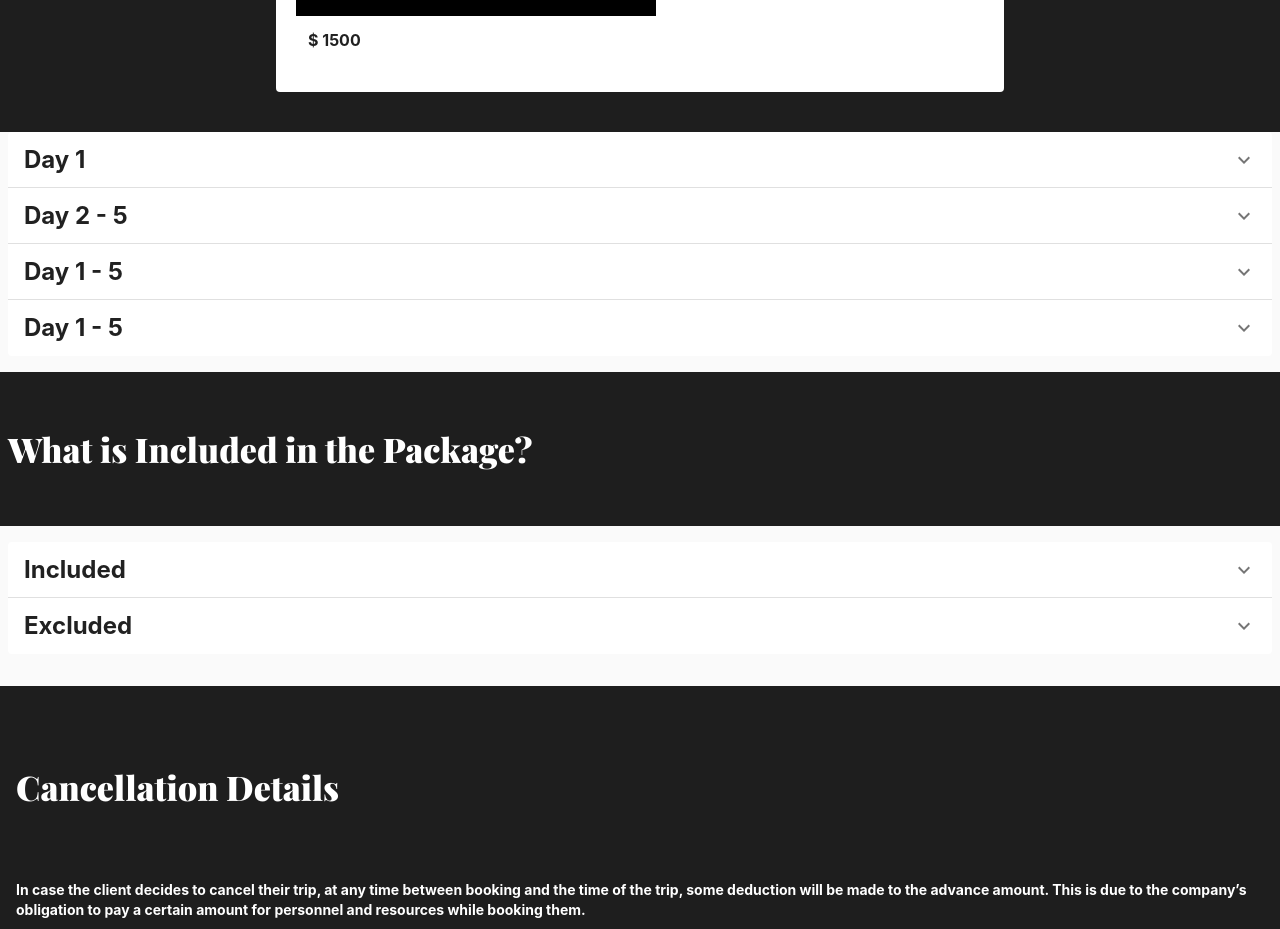
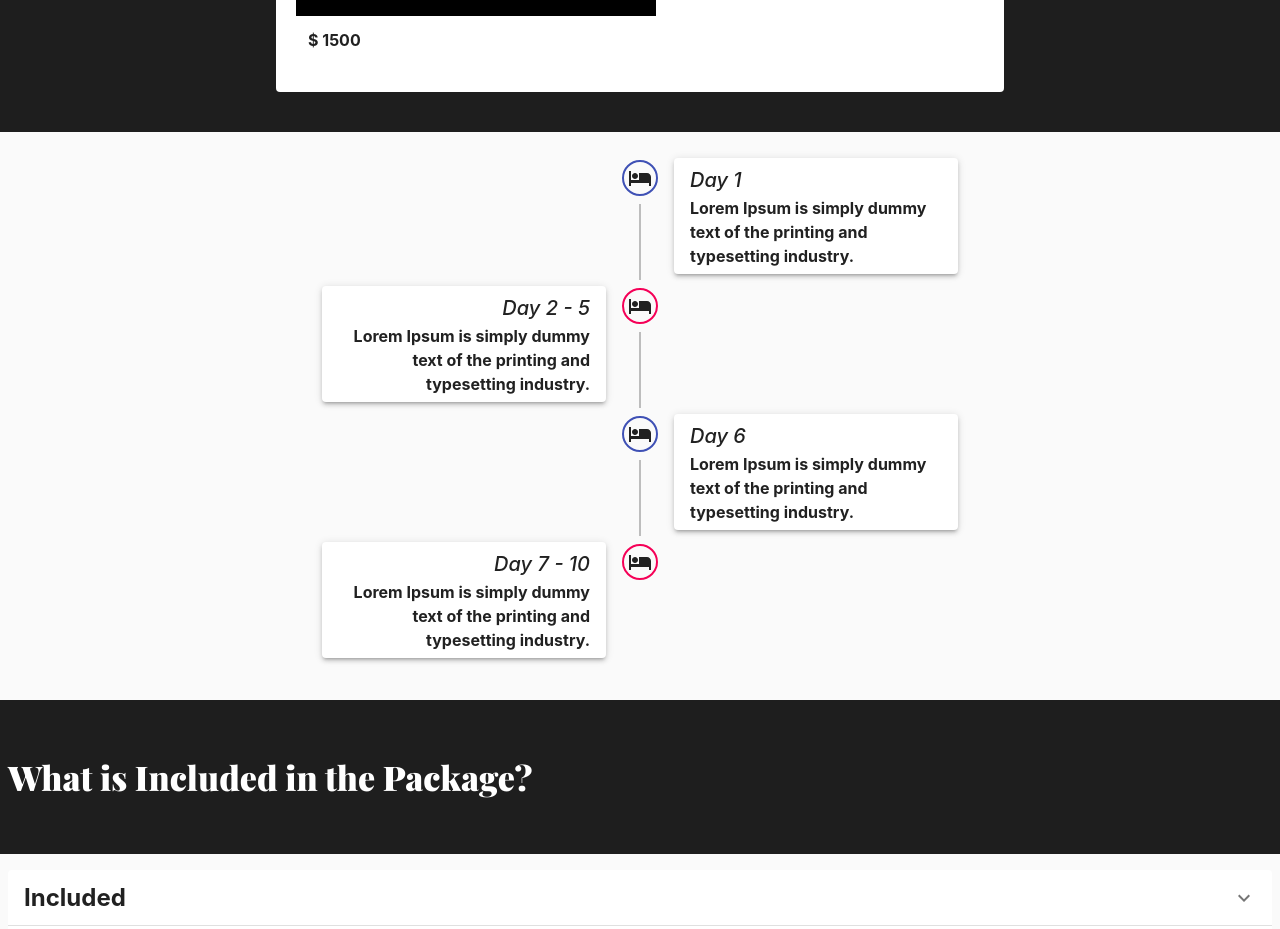
Before and after one commit to Seckrel/adventure_sport_nepal, a React (Create React App) app: page /ski in a window 1280 px wide. Shown: the part 2227-3156 px from the top of the page. Built offline with nearby package versions, Linux system fonts and the light colour scheme; a web font is replaced by a local one.

Commit message:
Itinerary changed to timeline

```diff
--- a/package.json
+++ b/package.json
@@ -5,6 +5,7 @@
   "dependencies": {
     "@material-ui/core": "^4.12.1",
     "@material-ui/icons": "^4.11.2",
+    "@material-ui/lab": "^4.0.0-alpha.60",
     "@testing-library/jest-dom": "^5.11.4",
     "@testing-library/react": "^11.1.0",
     "@testing-library/user-event": "^12.1.10",
--- a/src/recycle/ExpeditionObject.ts
+++ b/src/recycle/ExpeditionObject.ts
@@ -19,23 +19,23 @@ export const ExpeditionObject = {
         {
             start: '1',
             end: '1',
-            detail: "Lorem Ipsum is simply dummy text of the printing and typesetting industry. Lorem Ipsum has been the industry's standard dummy text ever since the 1500s, when an unknown printer took a galley of type and scrambled it to make a type specimen book."
+            detail: "Lorem Ipsum is simply dummy text of the printing and typesetting industry."
         },
         {
             start: '2',
             end: '5',
-            detail: "Lorem Ipsum is simply dummy text of the printing and typesetting industry. Lorem Ipsum has been the industry's standard dummy text ever since the 1500s, when an unknown printer took a galley of type and scrambled it to make a type specimen book."
+            detail: "Lorem Ipsum is simply dummy text of the printing and typesetting industry."
         },
 
         {
-            start: '1',
-            end: '5',
-            detail: "Lorem Ipsum is simply dummy text of the printing and typesetting industry. Lorem Ipsum has been the industry's standard dummy text ever since the 1500s, when an unknown printer took a galley of type and scrambled it to make a type specimen book."
+            start: '6',
+            end: '6',
+            detail: "Lorem Ipsum is simply dummy text of the printing and typesetting industry."
         },
         {
-            start: '1',
-            end: '5',
-            detail: "Lorem Ipsum is simply dummy text of the printing and typesetting industry. Lorem Ipsum has been the industry's standard dummy text ever since the 1500s, when an unknown printer took a galley of type and scrambled it to make a type specimen book."
+            start: '7',
+            end: '10',
+            detail: "Lorem Ipsum is simply dummy text of the printing and typesetting industry."
         }
     ],
     packageInclusion: [
--- a/src/recycle/expeditionTemplate/ItineraryInfo.tsx
+++ b/src/recycle/expeditionTemplate/ItineraryInfo.tsx
@@ -1,66 +1,73 @@
-import {
-    Box,
-    Accordion,
-    AccordionSummary,
-    Typography,
-    AccordionDetails,
-} from '@material-ui/core';
-import { useState } from 'react';
-import ExpandMoreIcon from '@material-ui/icons/ExpandMore';
-import { makeStyles, createStyles, Theme } from '@material-ui/core/styles';
+import React from 'react';
+import { makeStyles } from '@material-ui/core/styles';
+import Timeline from '@material-ui/lab/Timeline';
+import TimelineItem from '@material-ui/lab/TimelineItem';
+import TimelineSeparator from '@material-ui/lab/TimelineSeparator';
+import TimelineConnector from '@material-ui/lab/TimelineConnector';
+import TimelineContent from '@material-ui/lab/TimelineContent';
+import TimelineDot from '@material-ui/lab/TimelineDot';
+import HotelIcon from '@material-ui/icons/Hotel';
+import Paper from '@material-ui/core/Paper';
+import Typography from '@material-ui/core/Typography';
+import { Box } from '@material-ui/core';
 
-const useStyles = makeStyles((theme: Theme) =>
-    createStyles({
-        accordionDetails: {
-            backgroundColor: theme.palette.grey.A200,
-            color: theme.palette.primary.contrastText,
-            borderRadius: "4px",
+const useStyles = makeStyles((theme) => ({
+    paper: {
+        padding: '6px 16px',
+    },
+    secondaryTail: {
+        backgroundColor: theme.palette.secondary.main,
+    },
+    boxStyle: {
+        maxWidth: "700px",
+        position: "relative",
+        left: "50%",
+        transform: "translateX(-50%)",
     }
-    }))
+}));
 
 export default function ItineraryInfo({ itineraryInfo }: any) {
-    const [expanded, setExpanded] = useState<string | false>(false);
     const classes = useStyles();
-    const handleChange = (panel: string) => (_: React.ChangeEvent<{}>, isExpanded: boolean) => {
-        setExpanded(isExpanded ? panel : false);
-    };
 
     return (
+
+        // Font size for mobile view needs to be worked on.
         <Box
-            px={1}
-            boxShadow={0}
             id={"itineraryInfo"}
+            className={classes.boxStyle}
         >
+            <Timeline align="alternate">
                 {itineraryInfo.map((item: any, idx: number) => (
-                <Accordion
-                    expanded={expanded === `panel${idx}`}
-                    onChange={handleChange(`panel${idx}`)}
-                    elevation={0}
+                    <TimelineItem key={idx}>
+                        <TimelineSeparator>
+                            <TimelineDot
+                                variant="outlined"
+                                color={
+                                    idx % 2 === 0
+                                        ? "primary" : "secondary"
+                                }
                             >
-                    <AccordionSummary
-                        expandIcon={<ExpandMoreIcon />}
-                        aria-controls={`panel${idx}bh-content`}
-                        id={`panel${idx}bh-header`}
-                    >
-                        <Typography variant="h5" component={"div"}>
+                                <HotelIcon />
+                            </TimelineDot>
+                            {
+                                idx === (itineraryInfo.length - 1)
+                                    ? null : <TimelineConnector />
+                            }
+                        </TimelineSeparator>
+                        <TimelineContent>
+                            <Paper elevation={3} className={classes.paper}>
+                                <Typography variant="h6" component="h1">
                                     Day {item.start} {
                                         item.start === item.end
                                             ? null : (" - " + item.end)
                                     }
                                 </Typography>
-                    </AccordionSummary>
-                    <Box boxShadow={5}>
-                        <AccordionDetails
-                            className={classes.accordionDetails}
-                        >
-                            <Typography variant={"body1"} component={'div'}>
-                                {item.detail}
-                            </Typography>
-                        </AccordionDetails>
+                                <Typography>{item.detail}</Typography>
+                            </Paper>
+                        </TimelineContent>
+                    </TimelineItem>
+                ))}
+            </Timeline>
         </Box>
-                </Accordion>
-            ))
-            }
-        </Box >
     );
 }
```
Also changed, not shown: 1 other file (tests, documents, lock files or other folders). Lines whose indentation alone changed are shown as unchanged.
